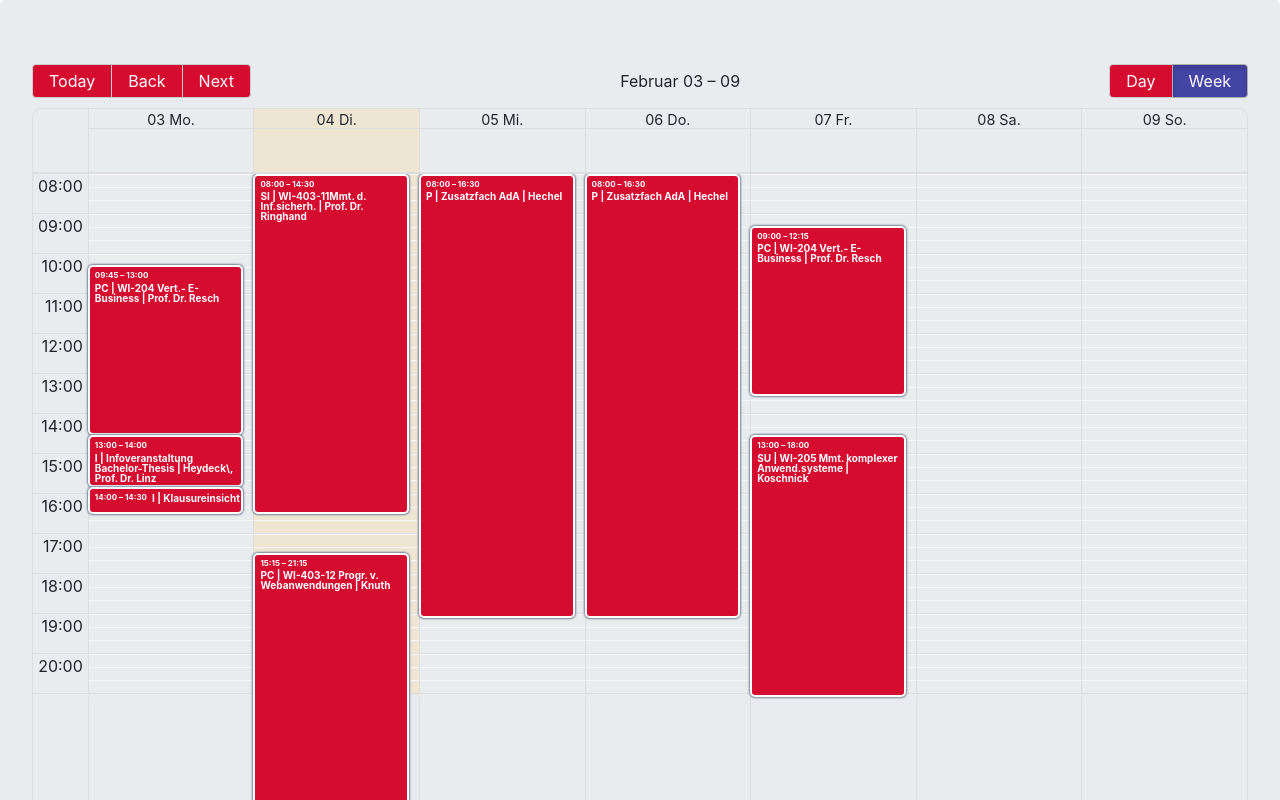
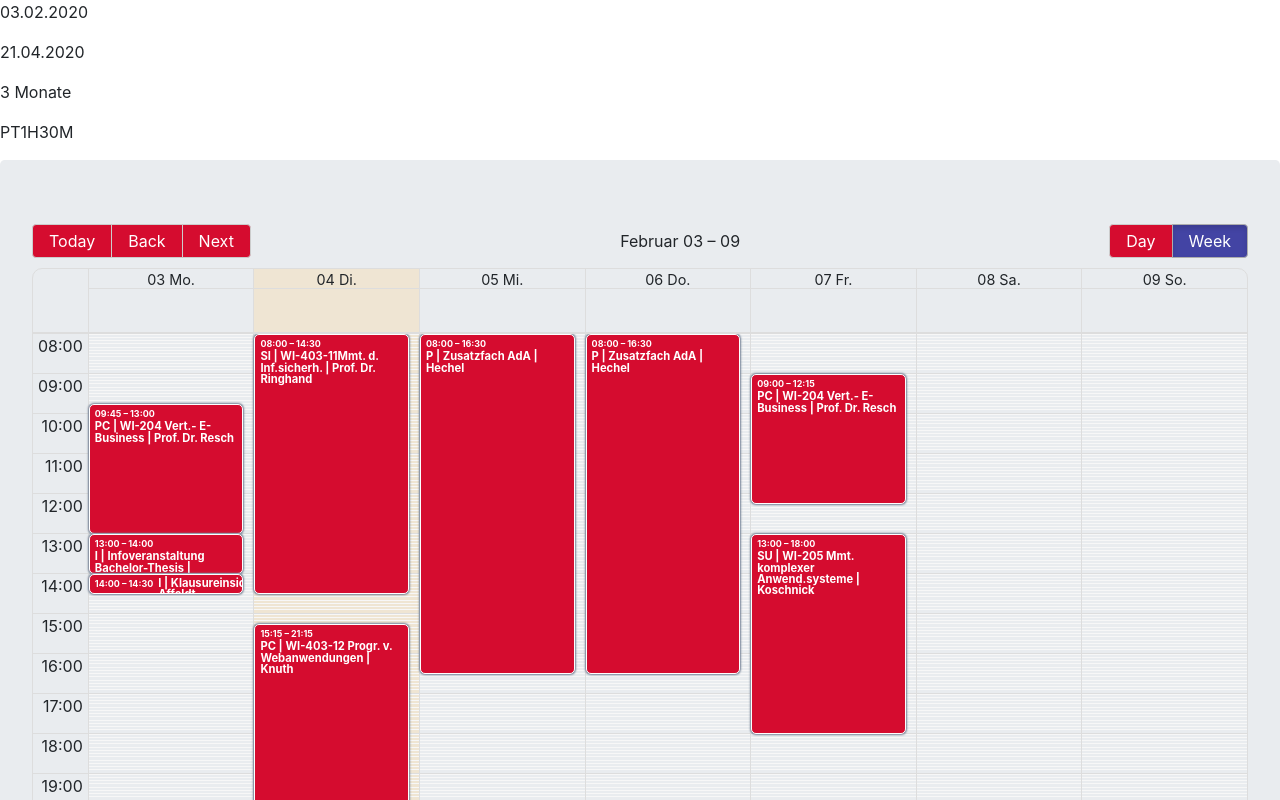
Before and after one commit to JuWeber99/proncal, a React (Create React App) app: page / in a window 1280 px wide. Shown: the top 800 px of the page. Built offline with nearby package versions, Linux system fonts and the light colour scheme; no server answers.

Commit message:
metadata component in progress

```diff
--- a/package.json
+++ b/package.json
@@ -13,6 +13,7 @@
     "@types/react-bootstrap": "^0.32.20",
     "@types/react-dom": "^16.9.0",
     "axios": "^0.19.2",
+    "json-2-csv": "^3.5.9",
     "moment": "^2.24.0",
     "node-sass": "^4.13.1",
     "react": "^16.12.0",
--- a/public/index.html
+++ b/public/index.html
@@ -1,20 +1,22 @@
 <!DOCTYPE html>
-<html lang="en">
+<html lang="de">
 <head>
-    <meta charset="utf-8" />
-    <link rel="icon" href="%PUBLIC_URL%/favicon.ico" />
-    <meta name="viewport" content="width=device-width, initial-scale=1" />
-    <meta name="theme-color" content="#000000" />
+    <meta charset="utf-8"/>
+    <link rel="icon" href="%PUBLIC_URL%/favicon.ico"/>
+    <meta name="viewport" content="width=device-width, initial-scale=1"/>
+    <meta name="theme-color" content="#000000"/>
     <meta
             name="description"
             content="Web site created using create-react-app"
     />
-    <link rel="apple-touch-icon" href="%PUBLIC_URL%/logo192.png" />
+    <meta name="viewport" content="width=device-width, initial-scale=1.0">
+
+    <link rel="apple-touch-icon" href="%PUBLIC_URL%/logo192.png"/>
     <!--
       manifest.json provides metadata used when your web app is installed on a
       user's mobile device or desktop. See https://developers.google.com/web/fundamentals/web-app-manifest/
     -->
-    <link rel="manifest" href="%PUBLIC_URL%/manifest.json" />
+    <link rel="manifest" href="%PUBLIC_URL%/manifest.json"/>
     <link
             rel="stylesheet"
             href="https://maxcdn.bootstrapcdn.com/bootstrap/4.3.1/css/bootstrap.min.css"
--- a/src/App.tsx
+++ b/src/App.tsx
@@ -1,13 +1,14 @@
 import React from 'react';
 import MyCalendar from "./components/MyCalendar";
 import {DateContextProvider} from "./model/DateContextProvider";
+import CalendarMetadata from "./components/calendar/CalendarMetadata";
 
 const App = () => {
     return (
-            <DateContextProvider>
-                <MyCalendar/>
-                {/* {<CustomTableCalendar/>}*/}
-            </DateContextProvider>
+        <DateContextProvider>
+            <CalendarMetadata/>
+            <MyCalendar/>
+        </DateContextProvider>
     );
 };
 
--- a/src/components/MyCalendar.tsx
+++ b/src/components/MyCalendar.tsx
@@ -1,15 +1,16 @@
 import React, {FunctionComponent, Suspense, useContext, useEffect, useState} from 'react';
-import {Calendar, EventProps, EventWrapperProps, momentLocalizer} from "react-big-calendar";
+import {Calendar, EventProps, momentLocalizer} from "react-big-calendar";
 import moment from "moment";
 import "react-big-calendar/lib/css/react-big-calendar.css"
 import {MyEvent} from "../model/EventModel";
 import {CalendarContext} from "../model/DateContextProvider";
 import "./customCalendar.sass"
-import axios, {AxiosResponse} from "axios"
+import axios, {AxiosError, AxiosResponse} from "axios"
 import {dummyData} from "../resources/hwr-wi-b-6";
 import "moment/locale/de"
 import {Jumbotron} from "react-bootstrap"
 import EventCard from "./calendar/EventCard";
+import {json2csv} from "json-2-csv"
 
 async function fetchEventData(uri: string = "http://www.test.de/api/endpunkt"): Promise<MyEvent[]> {
     return await fetch(uri).then((response => response.json().then((data: MyEvent[]) => {
@@ -51,6 +52,17 @@ const MyCalendar: FunctionComponent = () => {
         console.log(tomorrow);
         console.log(calendarContext.state.dateContext.date());
 
+        const exportToLocalCsvRequest = (data: MyEvent[]) => {
+            axios.request({
+                method: "POST",
+                url: "https://hwr-wi-204.sagebiels.org/api/v1/events/getCsv",
+                data: json2csv(data, (error, csv) => {
+                    console.log(error);
+                    console.log(csv);
+                }, {expandArrayObjects: true})
+            }).then(response => response).catch((error) => error)
+        };
+
         const [eventData, setEventData] = useState<MyEvent[]>([{
             dtstamp: "20200202T201126Z",
             transp: "OPAQUE",
@@ -68,14 +80,18 @@ const MyCalendar: FunctionComponent = () => {
 
 
         useEffect(() => {
-            const response: Promise<MyEvent[]> = axios.get("http://hwr-wi-204.sagebiels.org/api/v1/events")
-                .then((response: AxiosResponse<MyEvent[]>) => response.data)
-                .then((data: MyEvent[]) => {
-                    return data
-                });
-            console.log(response.then((data) => {
-                return data
-            }));
+            const response: Promise<MyEvent[]> = axios(
+                {
+                    method: "GET",
+                    url: "https://hwr-wi-204.sagebiels.org/api/v1/events",
+                    baseURL: "https://hwr-wi-204.sagebiels.org/api/v1/",
+                })
+                .then((response: AxiosResponse<any>) => {
+                    console.log(response.status);
+                    console.log(response.data);
+                    return response.data
+                }).catch((error: AxiosError) => console.log(error.response));
+
             let data = dummyData.vcalendar.vevent;
             mergeAssociatedEvents(data);
             setEventData(data);
@@ -85,9 +101,7 @@ const MyCalendar: FunctionComponent = () => {
 
         return (
             <Suspense fallback={<p>Load</p>}>
-                <Jumbotron style={
-                    {maxHeight: "100%"}
-                }>
+                <Jumbotron>
                     <Calendar
                         localizer={localizer}
                         events={eventData.map((event: MyEvent) => {
@@ -102,14 +116,14 @@ const MyCalendar: FunctionComponent = () => {
                         views={["day", "week"]}
                         endAccessor={"end"}
                         startAccessor={"start"}
-                        timeslots={3}
-                        step={20}
+                        timeslots={12}
+                        step={5}
                         min={new Date(1, 1, 1, 8)}
-                        max={new Date(1, 1, 1, 21)}
+                        max={new Date(1, 1, 1, 22)}
                         components={{
                             event: ((event: EventProps) => EventCard(event)),
-                            eventContainerWrapper: Jumbotron
-
+                            eventContainerWrapper:
+                                (props) => <>{props.children}</>
                         }}
                     />
                 </Jumbotron>
--- /dev/null
+++ b/src/components/calendar/CalendarMetadata.tsx
@@ -0,0 +1,36 @@
+import React, {useContext} from 'react';
+import {CalendarContext} from "../../model/DateContextProvider";
+import {dummyData} from "../../resources/hwr-wi-b-6";
+import moment from "moment";
+import {MyEvent} from "../../model/EventModel";
+
+const CalendarMetadata = () => {
+    const calendarContext = useContext<CalendarContext>(CalendarContext);
+    const tomorrow = calendarContext.state.dateContext.date(calendarContext.state.dateContext.date()).subtract(1, "week");
+    console.log(tomorrow);
+    console.log(calendarContext.state.dateContext.date());
+
+    const semesterStartMoment = moment(dummyData.vcalendar.vevent[0].dtstart);
+    const semesterEndMoment = moment(dummyData.vcalendar.vevent[dummyData.vcalendar.vevent.length - 1].dtend);
+    const semesterDaysLeft = semesterEndMoment.from(semesterStartMoment, true);
+
+    const calculateWeeklyHourse = (eventData: MyEvent[]) => {
+        let weekMinutes = 0;
+        for (let i = 0; i < eventData.length; i++) {
+            if (moment(eventData[i].dtend).isoWeek() === moment(eventData[i - 1].dtstart).isoWeek()) {
+                weekMinutes += moment.duration(moment(dummyData.vcalendar.vevent[0].dtend).diff(dummyData.vcalendar.vevent[0].dtstart)).asMinutes()
+            }
+        }
+    };
+
+    return (
+        <div>
+            <p>{semesterStartMoment.format("DD.MM.YYYY")}</p>
+            <p>{semesterEndMoment.format("DD.MM.YYYY")}</p>
+            <p>{semesterDaysLeft}</p>
+            <p>{moment.duration(moment(dummyData.vcalendar.vevent[0].dtend).diff(dummyData.vcalendar.vevent[0].dtstart)).toISOString()}</p>
+        </div>
+    );
+};
+
+export default CalendarMetadata;
--- a/src/components/customCalendar.sass
+++ b/src/components/customCalendar.sass
@@ -4,14 +4,14 @@ $hwr-color: #D50C2F
 $hwr-color-active: rgba(0, 0, 135, 0.71)
 
 .rbc-day-slot .rbc-event
-  border: 2px white solid
+  border: 0.1rem white solid
 
 .rbc-event
   background-color: $hwr-color
   box-shadow: 0px 0px 2px 1px #748296
   color: rgb(255, 255, 255)
   word-break: break-word
-  font-size: 10px
+  font-size: 0.7rem
   font-weight: bolder
 
 .rbc-event-content
@@ -22,9 +22,8 @@ $hwr-color-active: rgba(0, 0, 135, 0.71)
 
 .rbc-event.rbc-selected
   background-color: $hwr-color-active
-  transform: scale(1.01)
   font-size: 12px
-
+  z-index: 9999
 .rbc-time-view
   border-radius: 10px
 
```
Also changed, not shown: 1 other file (tests, documents, lock files or other folders). Lines whose indentation alone changed are shown as unchanged.
